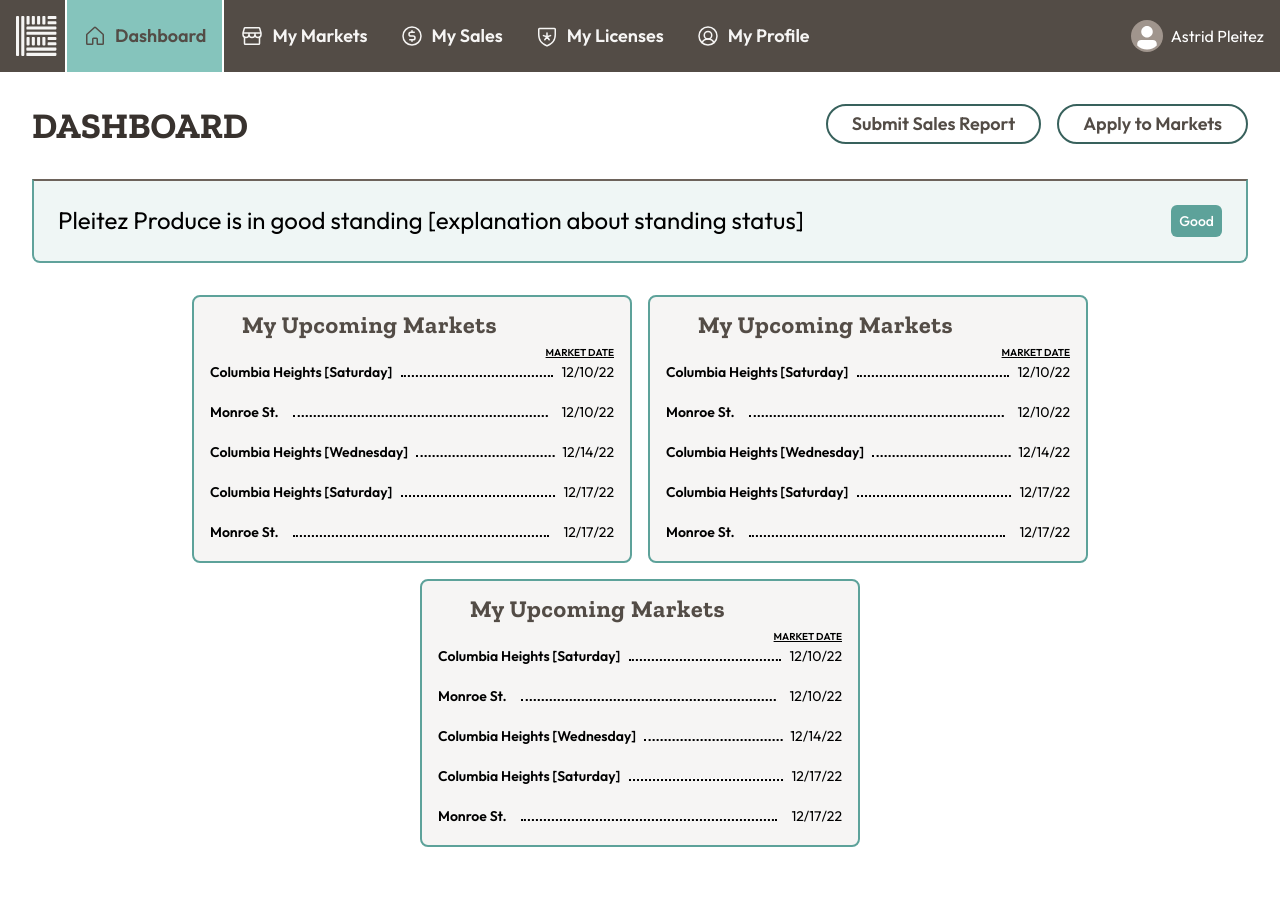
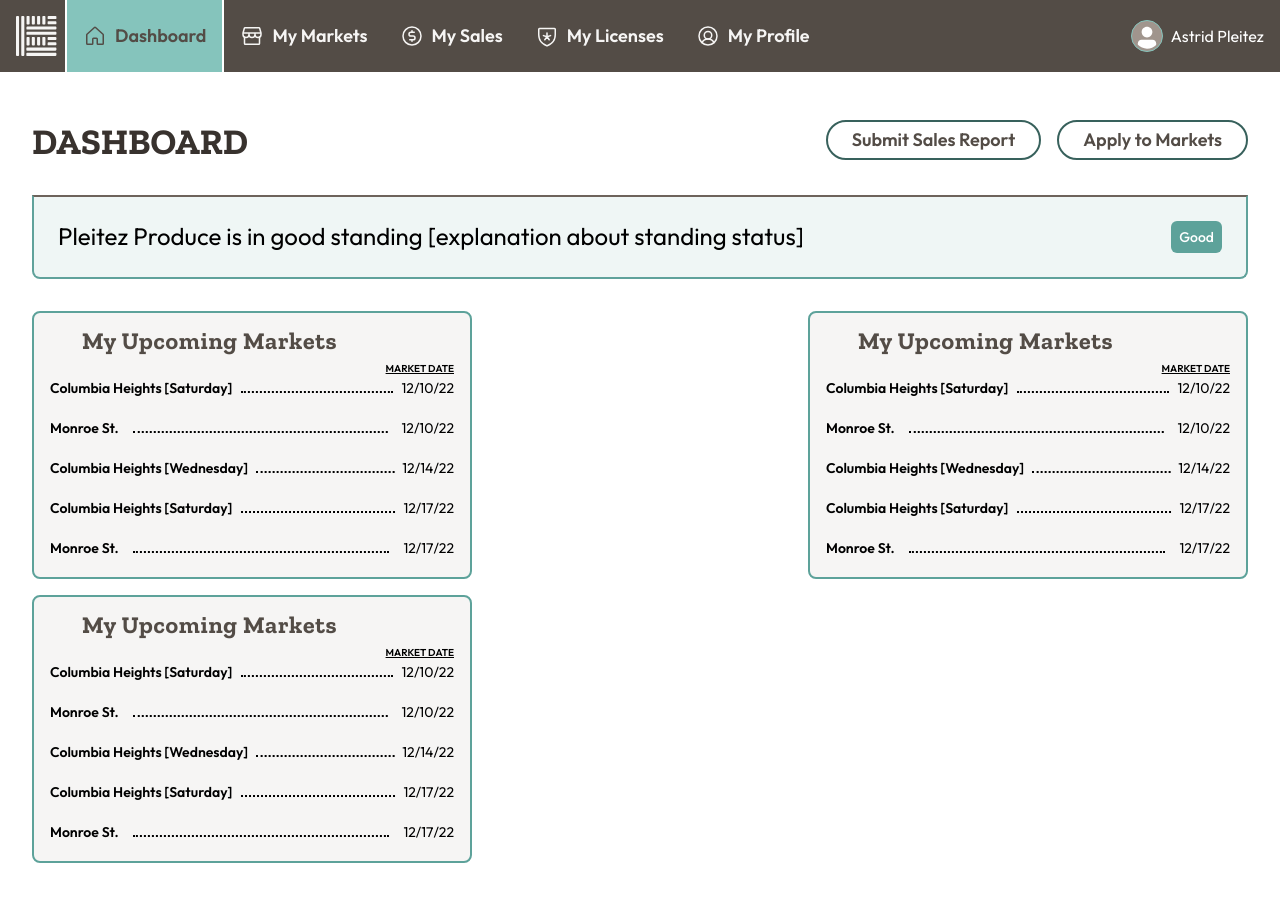
Before and after one commit to throneless-tech/markettracker, a React (Create React App) app in the folder client/: page / in a window 1280 px wide. Shown: the top 902 px of the page. Before the commit the page ends 879 px from the top, so only its background shows below. Built offline with nearby package versions, Linux system fonts and the light colour scheme.

Commit message:
updating theme styles including breakpoints and container widths

```diff
--- a/client/src/App.js
+++ b/client/src/App.js
@@ -11,6 +11,8 @@ import {
   ChakraProvider,
   Box,
   Tabs,
+  TabPanel,
+  TabPanels
 } from '@chakra-ui/react';
 import theme from './theme';
 import { ColorModeSwitcher } from './ColorModeSwitcher';
@@ -24,7 +26,23 @@ function App() {
         {/* <ColorModeSwitcher justifySelf="flex-end" /> */}
         <Tabs variant='unstyled' colorScheme='teal'>
           <Nav />
-          <Dashboard />
+          <TabPanels>
+            <TabPanel>
+             <Dashboard />
+            </TabPanel>
+            <TabPanel>
+              <p>my markets</p>
+            </TabPanel>
+            <TabPanel>
+              <p>my sales</p>
+            </TabPanel>
+            <TabPanel>
+              <p>my licenses</p>
+            </TabPanel>
+            <TabPanel>
+              <p>my profile</p>
+            </TabPanel>
+          </TabPanels>
         </Tabs>
       </Box>
     </ChakraProvider>
--- a/client/src/components/Dashboard/Dashboard.js
+++ b/client/src/components/Dashboard/Dashboard.js
@@ -1,11 +1,11 @@
 import {
   Box,
   Button,
+  Container,
   Flex,
   Heading,
   Spacer,
   Stack,
-  Tag,
   Text,
   Wrap,
 } from '@chakra-ui/react'
@@ -13,7 +13,7 @@ import { Card } from './Card'
 import { Standing } from './Standing'
 
 export const Dashboard = () => (
-  <Box mx={8}>
+  <Container maxW='container.xl'>
     <Flex my={8} justify="space-between">
       <Box>
         <Heading as="h1" sx={{ textTransform: "uppercase" }} >
@@ -49,10 +49,10 @@ export const Dashboard = () => (
       </Box>
     </Flex>
     <Standing />
-    <Wrap my={8} justify="center" spacing={4}>
+    <Wrap my={8} justify="space-between" spacing={4}>
       <Card />
       <Card />
       <Card />
     </Wrap>
-  </Box>
+  </Container>
 )
--- a/client/src/components/nav.js
+++ b/client/src/components/nav.js
@@ -3,6 +3,10 @@ import {
   Center,
   Flex,
   IconButton,
+  Menu,
+  MenuButton,
+  MenuList,
+  MenuItem,
   Stack,
   Spacer,
   Tab,
@@ -189,9 +193,16 @@ export const Nav = () => (
         </Tab>
       </TabList>
     </Flex>
-    <Stack direction="row" justify="flex-end" align="center">
-      <Avatar width="32px" height="32px" />
-      <Text color="white">Astrid Pleitez</Text>
-    </Stack>
+    <Menu>
+      <MenuButton sx={{ width: '146px' }}>
+      <Stack direction="row" justify="flex-end" align="center">
+          <Avatar width="32px" height="32px" sx={{ border: '1px solid var(--chakra-colors-teal-300)' }} />
+        <Text color="white">Astrid Pleitez</Text>
+      </Stack>
+      </MenuButton>
+      <MenuList>
+        <MenuItem>Log out</MenuItem>
+      </MenuList>
+    </Menu>
   </Stack>
 )
--- a/client/src/theme.js
+++ b/client/src/theme.js
@@ -54,6 +54,11 @@ const Tag = defineStyleConfig({
 })
 
 const theme = extendTheme({
+  sizes: {
+    container: {
+      xl: '1440px'
+    }
+  },
   colors: {
     "green": {
       "50": "#F6F8ED",
```
